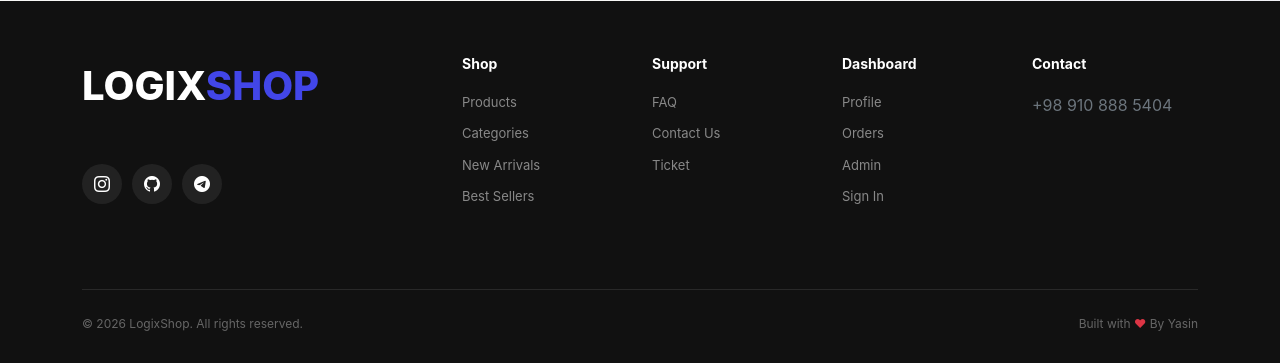
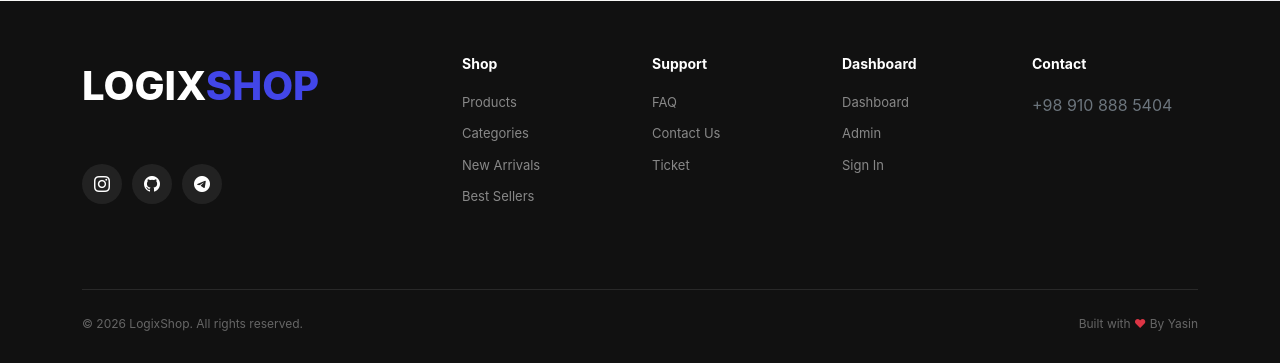
Before and after one commit to yasinnazari/LogixShop, a Django app: page /login/?next=/dashboard/ in a window 1280 px wide. Shown: the part 804-1167 px from the top of the page. Run offline with Django 5.2, Linux system fonts and the light colour scheme; parts of the project's set-up code (start-up, migrations or seed data) failed here and were passed over.

Commit message:
Some Changes in dashboard Added account_security path tab

```diff
--- a/LogixShop/settings.py
+++ b/LogixShop/settings.py
@@ -123,7 +123,7 @@ PASSWORD_HASHERS = [
 
 AUTHENTICATION_BACKENDS = ['shop.authentication.backends.EmailAuthenticationBackend']
 LOGIN_URL = 'shop:login'
-LOGIN_REDIRECT_URL = 'shop:home'
+LOGIN_REDIRECT_URL = 'shop:dashboard'
 
 EMAIL_OTP_HMAC_SECRET = os.getenv('EMAIL_OTP_HMAC_SECRET')
 
--- a/shop/authentication/views.py
+++ b/shop/authentication/views.py
@@ -260,7 +260,7 @@ def password_change(request):
     update_session_auth_hash(request, user)
     log_security_event('password_changed', request, user=user, email=user.email)
     messages.success(request, 'Your password has been changed.')
-    return redirect('shop:profile')
+    return redirect('shop:dashboard')
 
 
 class ValidatedPasswordResetConfirmView(PasswordResetConfirmView):
@@ -286,24 +286,45 @@ class ValidatedPasswordResetConfirmView(PasswordResetConfirmView):
 
 @require_http_methods(['GET', 'POST'])
 @login_required
-def profile(request):
+def dashboard(request):
     if request.method == 'GET':
-        return _render(request, 'auth/profile.html')
+        return _render(request, 'auth/dashboard.html')
+
     payload, errors = _validate(ProfileUpdateSchema, request)
+
     if errors:
-        return _render(request, 'auth/profile.html', errors=errors, status=400)
+        return _render(request, 'auth/dashboard.html', errors=errors, status=400)
+
     if payload.phone_number:
         return _render(
             request,
-            'auth/profile.html',
+            'auth/dashboard.html',
             errors={'phone_number': ['Phone numbers are collected with an address or checkout, not on the account.']},
             status=400,
         )
+
     request.user.first_name = payload.first_name
     request.user.last_name = payload.last_name
     request.user.save(update_fields=['first_name', 'last_name'])
-    messages.success(request, 'Your profile has been updated.')
-    return redirect('shop:profile')
+
+    messages.success(request, 'Your profile has been updated')
+    return redirect('shop:dashboard')
+
+
+@require_http_methods(['GET', 'POST'])
+@login_required
+def account_security(request):
+    if request.method == 'GET':
+        return _render(request, 'auth/account_security.html')
+
+    return _render(
+        request,
+        'auth/dashboard.html',
+        errors={'phone_number': ['Phone numbers are collected with an address or checkout, not on the account.']},
+        status=400,
+        redirect="shop:account_security"
+    )
+
 
 
 @require_http_methods(['GET', 'POST'])
@@ -360,4 +381,4 @@ def verify_email_change(request):
         return _render(request, 'auth/verify_email_change.html', errors={'code': ['The code is invalid or expired.']}, status=400)
     log_security_event('email_changed', request, user=user, email=user.email)
     messages.success(request, 'Your email address has been changed.')
-    return redirect('shop:profile')
+    return redirect('shop:dashboard')
--- a/shop/templates/partials/footer.html
+++ b/shop/templates/partials/footer.html
@@ -52,8 +52,7 @@
          <div class="col-6 col-lg-2">
             <h6>Dashboard</h6>
 
-            <a href="#">Profile</a>
-            <a href="#">Orders</a>
+            <a href="/dashboard">Dashboard</a>
             <a href="/admin">Admin</a>
             <a href="#">Sign In</a>
          </div>
--- a/shop/templates/partials/header.html
+++ b/shop/templates/partials/header.html
@@ -41,7 +41,7 @@
                </button>
 
                {% if request.user.is_authenticated %}
-                  <a href="{% url 'shop:profile' %}" class="sign-btn"><i class="bi bi-person"></i> Account</a>
+                  <a href="{% url 'shop:dashboard' %}" class="sign-btn"><i class="bi bi-person"></i> Account</a>
                   <form method="post" action="{% url 'shop:logout' %}">
                      {% csrf_token %}
                      <button type="submit" class="sign-btn danger">Sign out</button>
--- a/shop/urls.py
+++ b/shop/urls.py
@@ -27,7 +27,8 @@ urlpatterns = [
       name='password_reset_complete',
    ),
 
-   path('profile/', authentication_views.profile, name='profile'),
+   path('dashboard/', authentication_views.dashboard, name='dashboard'),
+   path('dashboard/account_security', authentication_views.account_security, name='account_security'),
 
    path('email/change/', authentication_views.email_change, name='email_change'),
    path('email/change/verify/', authentication_views.verify_email_change, name='verify_email_change'),
```
Also changed, not shown: shop/templates/auth/account_security.html (added, +38 -0 lines), shop/templates/auth/dashboard.html (renamed from shop/templates/auth/profile.html, +1 -38 lines).
